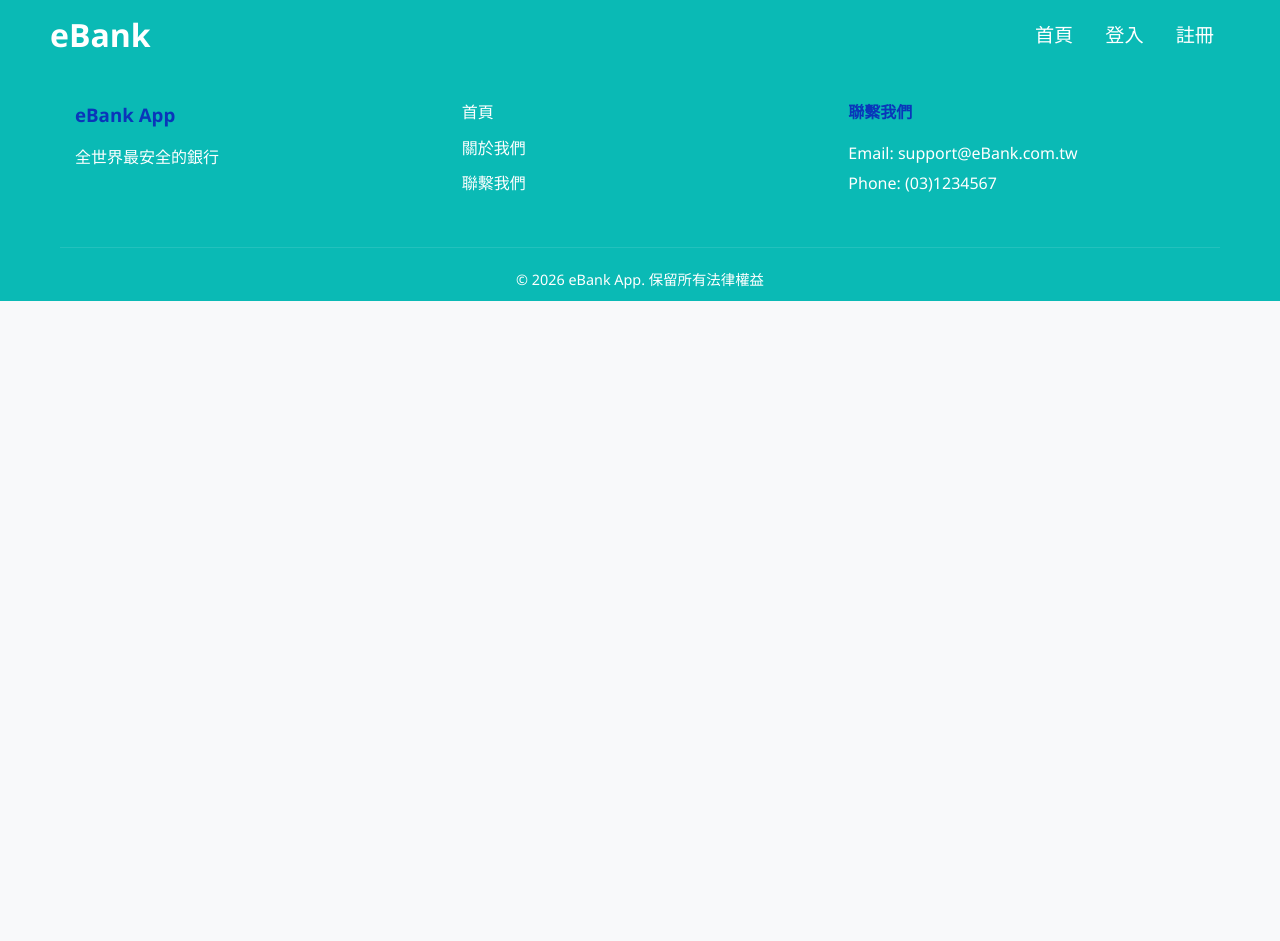
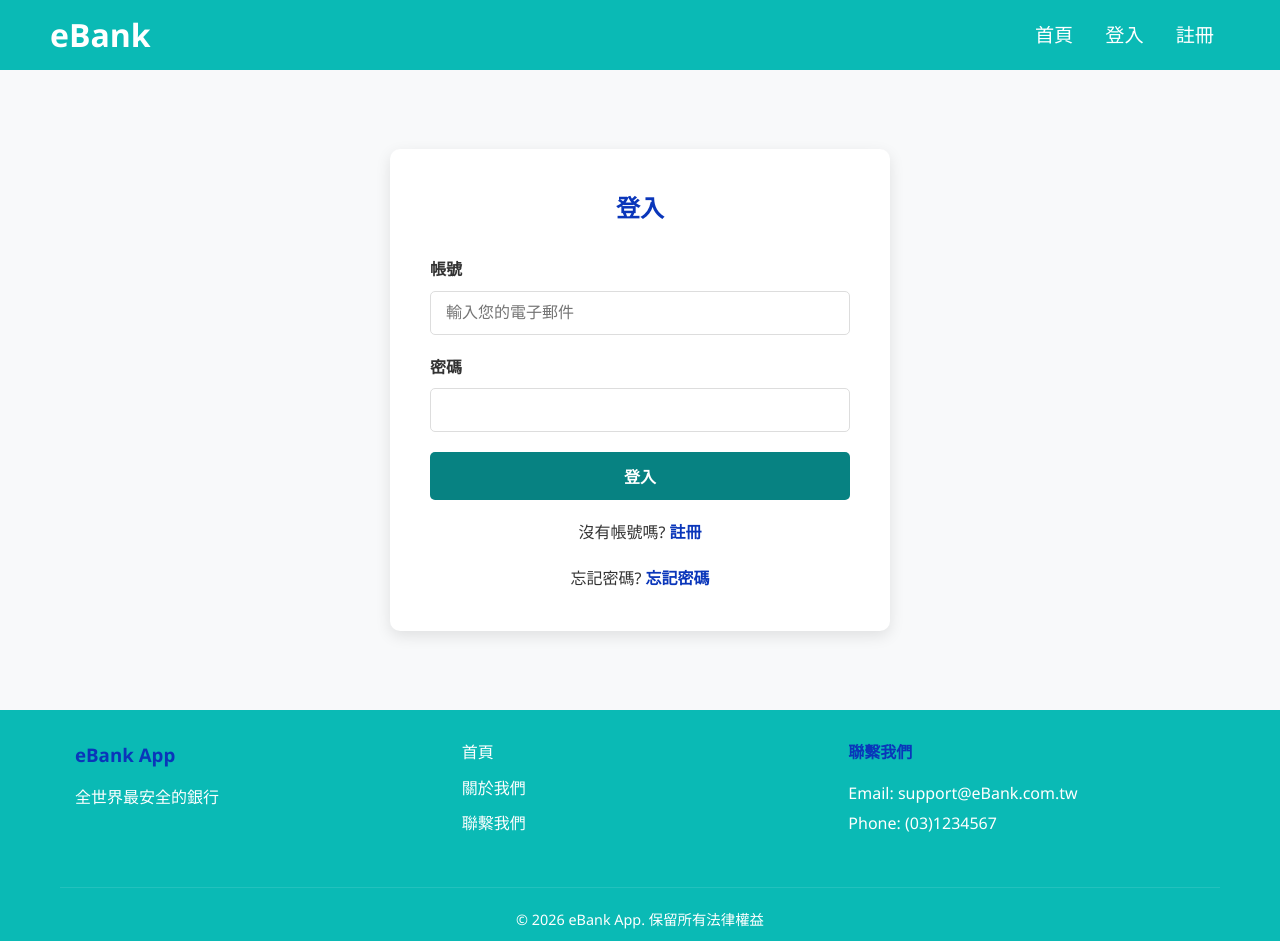
Before and after one commit to IamEricKao/E-Bank-react, a React (Create React App) app: page /login in a window 1280 px wide. Before the commit the page ends 800 px from the top, so only its background shows below. Built offline with nearby package versions, Linux system fonts and the light colour scheme.

Commit message:
feat: 新增登入頁面

```diff
--- a/src/App.js
+++ b/src/App.js
@@ -2,6 +2,7 @@
 import Navbar from "./components/Navbar";
 import Footer from "./components/Footer";
 import Register from "./pages/Register";
+import Login from "./pages/Login";
 
 function App() {
   return (
@@ -9,7 +10,8 @@
       <Navbar/>
 
       <Routes>
-        <Route path="/register" element={<Register/>}></Route>
+        <Route path="/register" element={<Register />}></Route>
+        <Route path="/login" element={<Login />}></Route>
       </Routes>
 
       <Footer/>
--- a/src/components/Navbar.jsx
+++ b/src/components/Navbar.jsx
@@ -40,7 +40,7 @@
                                 <Link to="/profile" className="navbar-link">個人資料</Link>
                             </li>
                             <li className="navbar-item">
-                                <Link to="/transfer" className="navbar-link">轉帳</Link>
+                                <Link to="/transfer" className="navbar-link">轉帳紀錄</Link>
                             </li>
                             <li className="navbar-item">
                                 <Link to="/transactions" className="navbar-link">交易明細</Link>
@@ -54,7 +54,7 @@
                             <li className="navbar-item">
                                 <button
                                     className="navbar-link logout-btn"
-                                    onclick={handleLogout}>
+                                    onClick={handleLogout}>
                                     登出
                                 </button>
                             </li>
@@ -73,7 +73,7 @@
             </div>
 
             {showModal && (
-                <div className="modal=backdrop">
+                <div className="modal-backdrop">
                     <div className="modal">
                         <p>確定要登出嗎?</p>
                         <div className="modal-actions">
@@ -84,7 +84,7 @@
                 </div>
             )}
         </nav>
-    )
-}
+    );
+};
 
 export default Navbar;
--- /dev/null
+++ b/src/pages/Login.jsx
@@ -0,0 +1,98 @@
+import { useState } from "react";
+import { Link, useNavigate } from "react-router-dom";
+import { apiService } from "../services/api";
+
+const Login = () => {
+        const [formData, setFormData] = useState({
+        email: '',
+        password: ''
+    });
+
+    const [error, setError] = useState('');
+    const [loading, setLoading] = useState(false);
+    const navigate = useNavigate();
+
+    const handleChange = (e) => {
+        setFormData({
+            ...formData,
+            [e.target.name]: e.target.value
+        });
+    };
+
+    const handleSubmit = async (e) => {
+        e.preventDefault();
+        setLoading(true);
+        setError('');
+
+        try{
+
+            const response = await apiService.login(formData);
+
+            if(response.data.statusCode === 200){
+                apiService.saveAuthData(response.data.data.token, response.data.data.roles);
+                navigate("/home");
+            }else{
+                setError(response.data.message || '登入失敗');
+            }
+
+        }catch(error){
+            setError(error.response?.data?.message || error.message || '登入失敗');
+        }finally{
+            setLoading(false);
+        }
+    };
+
+        return (
+        <div className="auth-container">
+            <div className="auth-form">
+                <h2>登入</h2>
+                {error && <div className="error-message">{error}</div>}
+
+                <form onSubmit={handleSubmit}>
+                    <div className="form-group">
+                        <label htmlFor="email">帳號</label>
+                        <input
+                            type="email"
+                            id="email"
+                            name="email"
+                            placeholder="輸入您的電子郵件"
+                            value={formData.email}
+                            onChange={handleChange}
+                            required
+                        />
+                    </div>
+
+                    <div className="form-group">
+                        <label htmlFor="password">密碼</label>
+                        <input
+                            type="password"
+                            id="password"
+                            name="password"
+                            value={formData.password}
+                            onChange={handleChange}
+                            required
+                        />
+                    </div>
+
+                    <button
+                        type="submit"
+                        className="auth-button"
+                        disabled={loading}
+                    >
+                        {loading ? '登入中...' : '登入'}
+                    </button>
+                </form>
+
+                <div className="auth-link">
+                    沒有帳號嗎? <Link to="/register">註冊</Link>
+                </div>
+
+                <div className="auth-link">
+                    忘記密碼? <Link to="/forgot-password">忘記密碼</Link>
+                </div>
+            </div>
+        </div>
+    );
+}
+
+export default Login;
```
